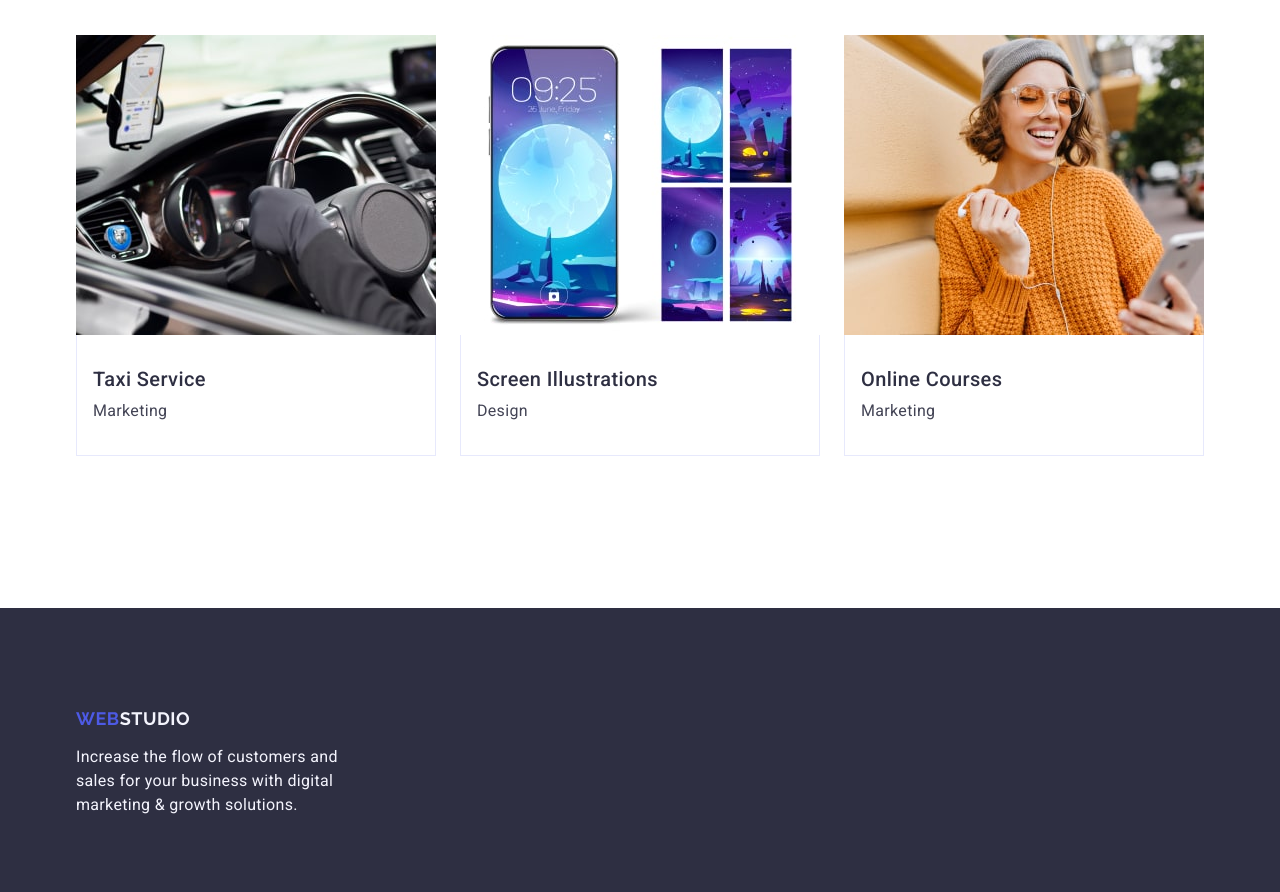
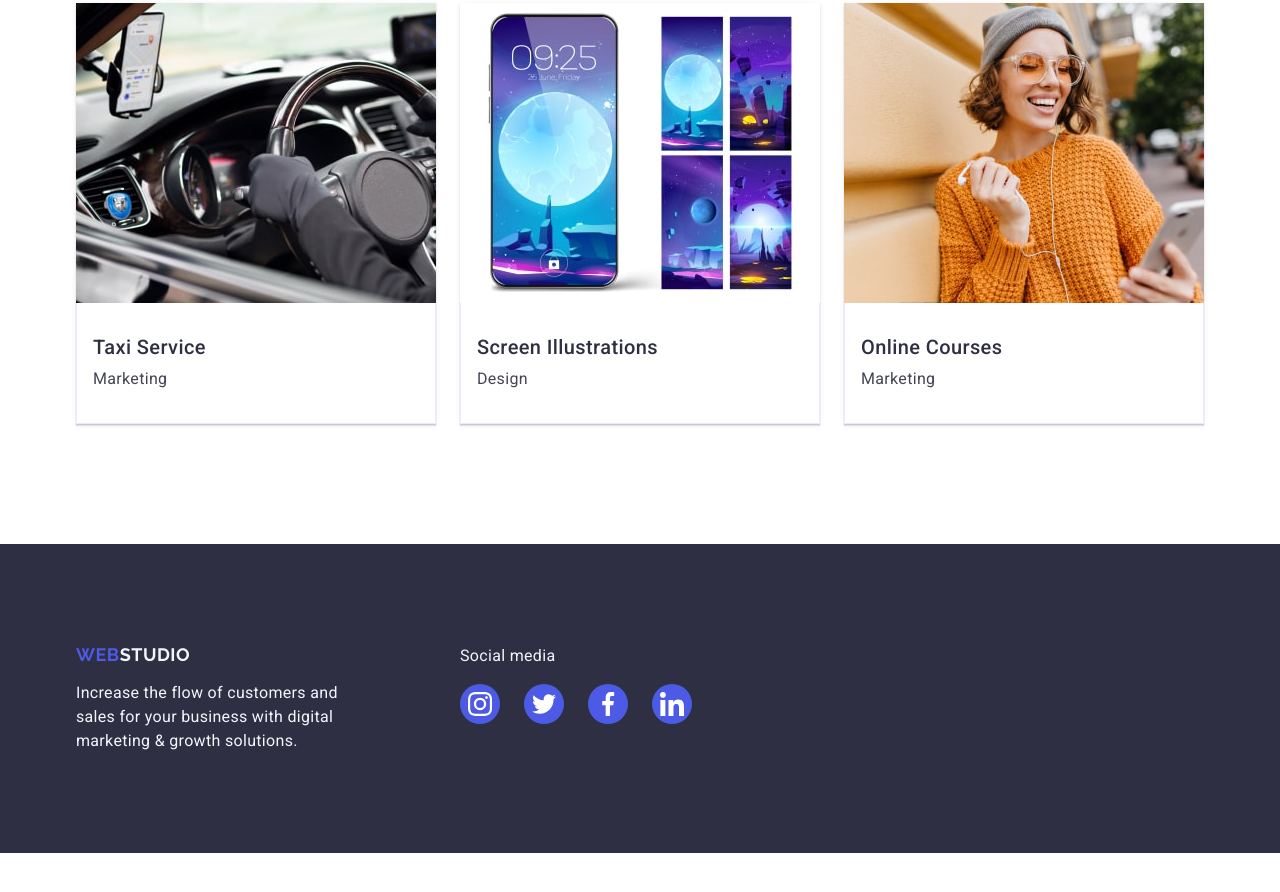
Before and after one commit to AnaMilpalm/goit-markup-hw-06, a plain HTML site: page index.html in a window 1280 px wide. Shown: the part 2696-3588 px from the top of the page. After the commit the page ends 3549 px from the top, so only its background shows below. Drawn offline with nearby package versions, Linux system fonts and the light colour scheme.

Commit message:
add second block en the footer

```diff
--- a/css/styles.css
+++ b/css/styles.css
@@ -164,6 +164,13 @@ padding: 100px 0;
     max-width: 264px;
 }
 
+.description-company {
+    margin-right: 120px;
+}
+.text-social {
+    margin-bottom: 16px;
+}
+
 /* section banner */
 .banner {
     padding: 188px 0;    /* text-align: center; */
@@ -252,12 +259,15 @@ justify-content: space-between;
 padding: 0px 0px 32px 0px;
 max-width: 264px;
 text-align: center;
+box-shadow: 0 2px 1px 0 rgba(46, 47, 66, 0.08), 0 1px 1px 0 rgba(46, 47, 66, 0.16), 0 1px 6px 0 rgba(46, 47, 66, 0.08);
+border-radius: 0 0 4px 4px;
 }
 
 .team-card .text {
     margin-bottom: 8px;
 }
 .team-card-description {
+    margin-top: 32px;
     padding: 0 16px;
 }
 
@@ -268,6 +278,7 @@ text-align: center;
 .social-list-item {
     display: flex;
     justify-content: center;
+    align-items: center;
 }
 
 .social-item:not(:last-child) {
@@ -279,7 +290,14 @@ width: 40px;
 height: 40px;
 background-color: #4D5AE5;
 border-radius: 50%;
+text-align: center;
 }
+
+.social-item-link:hover,
+.social-item-link:focus{
+    background-color: #31d0aa;
+}
+
 
 /* section portfolio */
 .section-portfolio {
@@ -296,10 +314,10 @@ border-radius: 50%;
 }
 
 .portfolio-card {
-
-padding: 0 0 32px;
 max-width: 360px;
 width: calc((100% - 48px) / 3);
+box-shadow: 0 2px 1px 0 rgba(46, 47, 66, 0.08), 0 1px 1px 0 rgba(46, 47, 66, 0.16), 0 1px 6px 0 rgba(46, 47, 66, 0.08);
+
 }
 
 .portfolio-card-content {
--- a/index.html
+++ b/index.html
@@ -89,7 +89,7 @@
                 <h2 class="title-second">Our Team</h2>
                 <ul class="list-team-card">
                     <li class="team-card">
-                        <img class="team-card" src="./images/img1.jpg" width="264" alt="Mark Guerrero">
+                        <img  src="./images/img1.jpg" width="264" alt="Mark Guerrero">
                         <div class="team-card-description">
                         <h3 class="title-third">Mark Guerrero</h3>
                             <p class="text">Product Designer</p>
@@ -129,7 +129,7 @@
                             </div>
                     </li>
                     <li class="team-card">
-                        <img class="team-card" src="./images/img2.jpg" width="264" alt="Tom Ford">
+                        <img src="./images/img2.jpg" width="264" alt="Tom Ford">
                         <div class="team-card-description">
                         <h3 class="title-third">Tom Ford</h3>
                             <p class="text">Frontend Developer</p>
@@ -168,7 +168,7 @@
                             </div>
                     </li>
                     <li class="team-card">
-                        <img class="team-card" src="./images/img3.jpg" width="264"  alt="Camila Garcia">
+                        <img src="./images/img3.jpg" width="264"  alt="Camila Garcia">
                         <div class="team-card-description">
                         <h3 class="title-third">Camila Garcia</h3>
                             <p class="text">Marketing</p>
@@ -207,7 +207,7 @@
                             </div>
                     </li>
                     <li class="team-card">
-                        <img class="team-card" src="./images/img4.jpg" width="264" alt="Daniel Wilson">
+                        <img src="./images/img4.jpg" width="264" alt="Daniel Wilson">
                         <div class="team-card-description">
                         <h3 class="title-third">Daniel Wilson</h3>
                             <p class="text">UI Designer</p>
@@ -298,11 +298,46 @@
                 </div>
             </section>
         </main>
-            <footer class="footer" id="contacts">
-                <div class="container">
+            <footer class="footer " id="contacts">
+                <div class="container flex-container">
+                    <div class="description-company">
                 <a class="logo" href="./index.html">Web<span class="logo-style">Studio</span></a>
                 <p class="text">Increase the flow of customers and sales for your business with digital marketing & growth solutions.</p>
+                </div>
+            <div class="social-box">
+                <p class="text-social">Social media</p>
+                <ul class="social-list-item">
+                    <li class="social-item">
+                        <a href="" class="social-item-link">
+                            <svg class="icon" width="24" height="24">
+                                <use href="./images/icons.svg#icon-instagram"></use>
+                            </svg>
+                        </a>
+                    </li>
+                    <li class="social-item">
+                        <a href="" class="social-item-link">
+                            <svg class="icon" width="24" height="24">
+                                <use href="./images/icons.svg#icon-twitter"></use>
+                            </svg>
+                        </a>
+                    </li>
+                    <li class="social-item">
+                        <a href="" class="social-item-link">
+                            <svg class="icon" width="24" height="24">
+                                <use href="./images/icons.svg#icon-facebook"></use>
+                            </svg>
+                        </a>
+                    </li>
+                    <li class="social-item">
+                        <a href="" class="social-item-link">
+                            <svg class="icon"  width="24" height="24">
+                                <use href="./images/icons.svg#icon-linkedin"></use>
+                            </svg>
+                        </a>
+                    </li>
+                </ul><!-- social list end -->
             </div>
+                </div>
             </footer>
 </body>
 </html>
```
